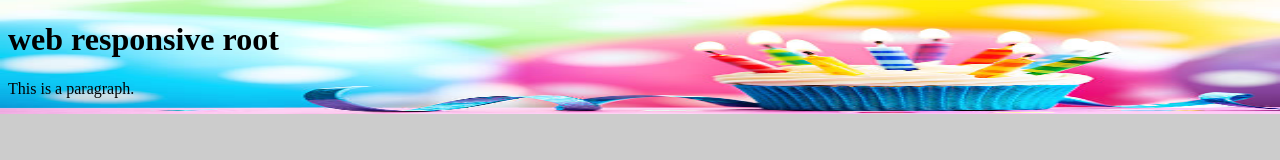
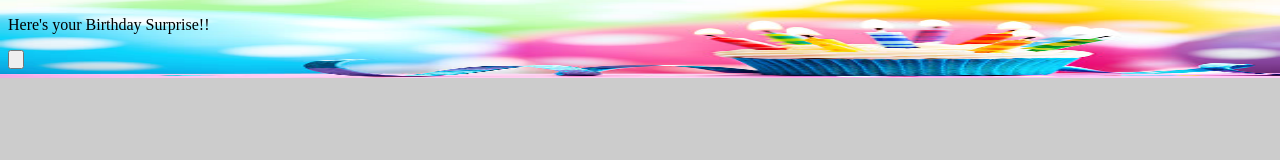
Before and after one commit to DivyaKarale2/hbdfury, a plain HTML site: page index.html in a window 1280 px wide. Drawn offline with Linux system fonts and the light colour scheme.

Commit message:
Update index.html
uploaded updated index.html

```diff
--- a/index.html
+++ b/index.html
@@ -1,14 +1,45 @@
 <!DOCTYPE html>
-<html>
+
+<html lang="en">
+
 <head>
-<meta name="viewport" content="width=device-width, initial-scale=1.0">
-<link rel="stylesheet" href="index.css">
-<title>Page Title</title>
+
+    <meta name="viewport" content="width=device-width, initial-scale=1, maximum-scale=1, user-scalable=no">
+
+    <meta http-equiv="X-UA-Compatible" content="IE=edge, chrome=1">
+
+    <meta charset="UTF-8">
+
+    <meta http-equiv="X-UA-Compatible" content="ie=edge">
+
+    <link rel="stylesheet" href="index.css">
+
+    <script src="index.js"></script>
+
+    <title>Birthday Countdown</title>
+
 </head>
+
 <body>
 
-<h1>web responsive root</h1>
-<p>This is a paragraph.</p>
+     <!-- countdown demo element-->
+
+     <div class="Text">
+
+        <p>Here's your Birthday Surprise!!</p>
+
+     </div>
+
+
+
+     <div class="Countdown">
+
+        <button class="ctdwn"><p id="demo"></p></button>
+
+    </div>
+
+
 
 </body>
+
 </html>
```
